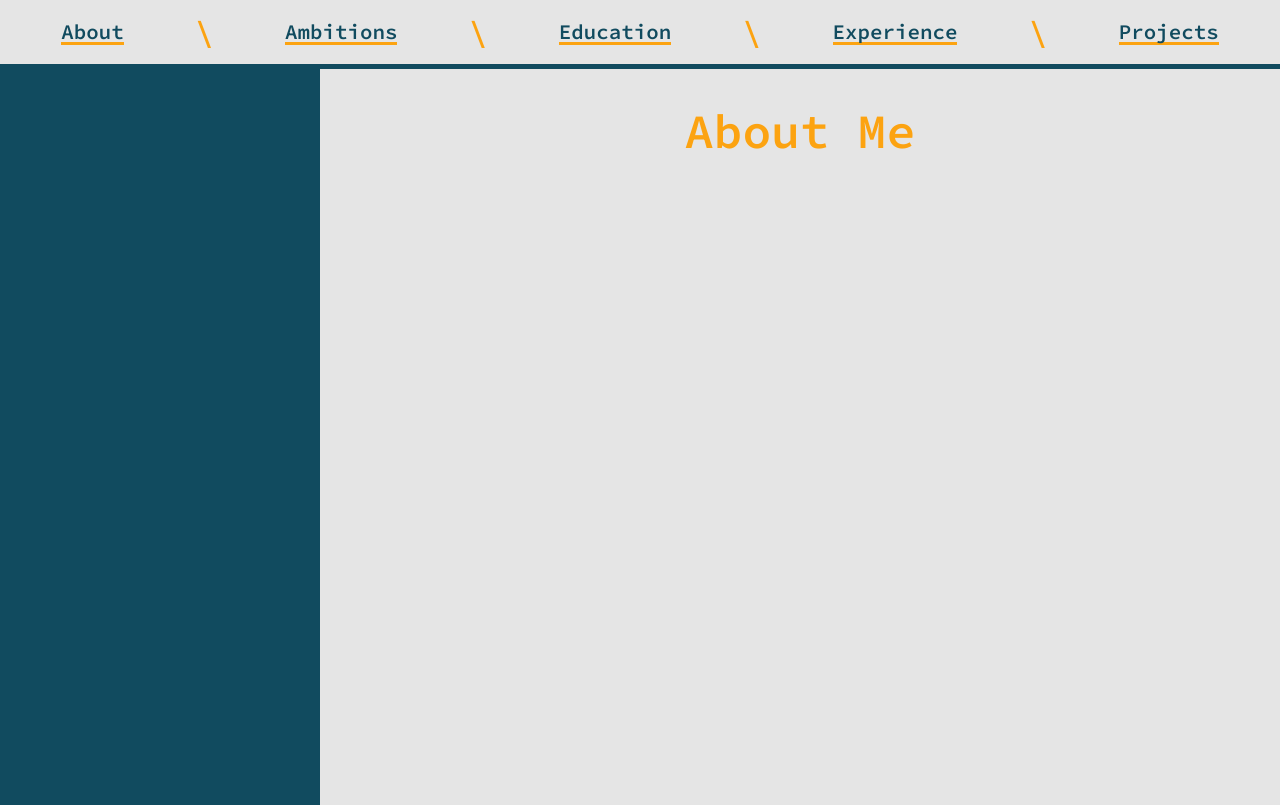
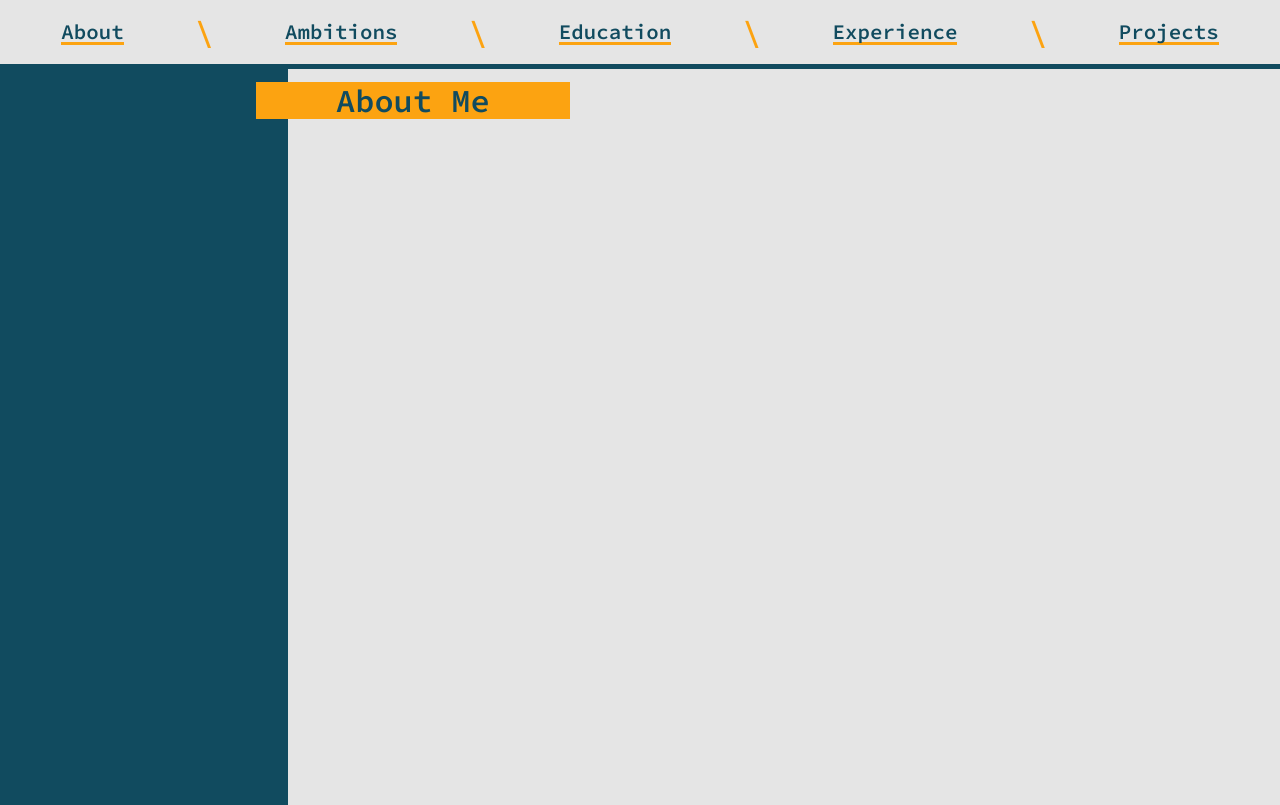
Before and after one commit to ahoopes16/tidkinbrae, a Gatsby site: page /about in a window 1280 px wide. Built offline with nearby package versions, Linux system fonts and the light colour scheme; Gatsby itself is replaced by a stand-in of ours.

Commit message:
Change grid layout so the title sits where it's supposed to (#10)
I got a lot of help understanding grids by playing
Grid Garden (https://cssgridgarden.com/)

```diff
--- a/src/components/mainlayout.js
+++ b/src/components/mainlayout.js
@@ -2,13 +2,15 @@ import React from 'react'
 import Navbar from './navbar'
 import ContactArea from './contactarea'
 import ContentPageLayout from './contentpagelayout'
+import Title from './title'
 
-export default function MainLayout({ children }) {
+export default function MainLayout({ title, children }) {
     return (
         <div>
             <Navbar />
             <div className='content'>
                 <ContactArea />
+                <Title>{title}</Title>
                 <ContentPageLayout>
                     {children}
                 </ContentPageLayout>
--- /dev/null
+++ b/src/components/title.js
@@ -0,0 +1,9 @@
+import React from 'react'
+
+export default function Title({ children }) {
+    return (
+        <div className='title'>
+            <h1 className='fade-in'>{children}</h1>
+        </div>
+    )
+}
--- a/src/pages/about.js
+++ b/src/pages/about.js
@@ -2,9 +2,7 @@ import React from 'react'
 import MainLayout from '../components/mainlayout'
 
 export default function About() {
-  return (
-    <MainLayout>
-      <h1 className='fade-in'>About Me</h1>
-    </MainLayout>
-  )
+    return (
+        <MainLayout title='About Me' />
+    )
 }
--- a/src/pages/index.js
+++ b/src/pages/index.js
@@ -3,8 +3,6 @@ import MainLayout from '../components/mainlayout'
 
 export default function Home() {
   return (
-    <MainLayout>
-      <h1 className='fade-in'>Kevin (Alex) Hoopes</h1>
-    </MainLayout>
+    <MainLayout title='Kevin "Alex" Hoopes' />
   )
 }
--- a/src/styles/global.scss
+++ b/src/styles/global.scss
@@ -69,29 +69,40 @@ div {
 
 .content {
   display: grid;
-  grid-template-columns: 25% 75%;
-  height: $content-height;
+  grid-template-columns: 20% 2.5% minmax(max-content, 22%) auto;
+  grid-template-rows: 2.5% 5% 92.5%;
+  height: 92%;
 }
 
 .contact-area {
-  grid-column: 1;
+  grid-column: 1 / 3;
+  grid-row: 3;
 }
 
 .content-page {
-  grid-column: 2;
-  display: flex;
-  justify-content: center;
+  grid-column: 3 / 5;
+  grid-row: 1 / 4;
   background-color: $tertiary-color;
   margin-top: 0.5%;
 }
 
-.not-found-content {
-  display: block;
+.title {
+  grid-column: 2 / 4;
+  grid-row: 2;
+  background-color: $secondary-color;
+  color: $primary-color;
+  z-index: 1;
+  display: flex;
+  justify-content: center;
+  align-items: center;
 }
 
 h1 {
-  color: $secondary-color;
-  font-size: 3em;
+  margin: 0;
+}
+
+.not-found-content {
+  display: block;
 }
 
 /**
```
Also changed, not shown: src/pages/ambitions.js (+3 -5 lines), src/pages/education.js (+3 -5 lines), src/pages/experience.js (+3 -5 lines), src/pages/projects.js (+3 -5 lines).
